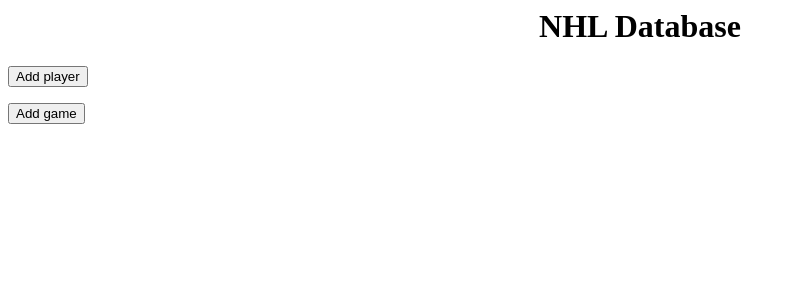
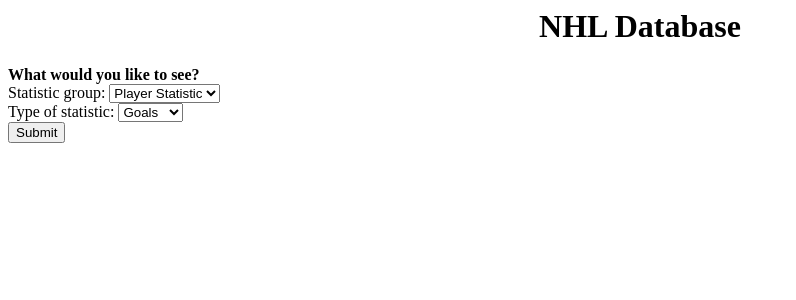
Before and after one commit to acwlaw/NHL-Database, a PHP site: page /homepage.php in a window 1280 px wide. Shown: the top 300 px of the page, without its empty margins (0-796 px from the left). Run offline with PHP 8.4, Linux system fonts and the light colour scheme.

Commit message:
homepage test

```diff
--- a/addplayer.php
+++ b/addplayer.php
@@ -91,7 +91,7 @@
               while($row = mysqli_fetch_array($response)) {
                 echo "<option>" . $row['team_name'] . "</option>";
               }
-            } ?>
+            } ?>("")
         </select>
     </div>
 
--- a/getplayerinfo.php
+++ b/getplayerinfo.php
@@ -55,6 +55,7 @@
 }
 
 if ($goalieresponse) {
+
   echo '<table align="left"
   cellspacing="5" cellpadding="8">
 
--- a/homepage.php
+++ b/homepage.php
@@ -5,15 +5,62 @@
 </head>
 <body>
   <h1>NHL Database</h1>
+  <b>What would you like to see?<br></b>
 
-  <form action="addplayer.php">
-    <input type="submit" value="Add player"/>
+  <form action="homepageresults.php" method="post">
+  Statistic group:
+    <select id="groupSelectBox" name="group_statistic" onchange="groupSelectType()">
+      <option value="player">Player Statistic</option>
+      <option value="goalie">Goalie Statistic</option>
+      <option value="team">Team Statistic</option>
+    </select>
+
+  <div id="player">
+    Type of statistic:
+    <select name="player_statistic">
+      <option>Goals</option>
+      <option value="assist">Assists</option>
+      <option>Points</option>
+      <option>PIM</option>
+      <option>SOG</option>
+      <option value="plusminus">+/-</option>
+    </select>
+  </div>
+
+  <div style="display: none" id="goalie">
+    Type of statistic:
+      <select name="goalie_statistic">
+        <option>Win</option>
+        <option>Loss</option>
+        <option>Tie</option>
+        <option>GAA</option>
+        <option>sv%</option>
+        <option>SO</option>
+      </select>
+  </div>
+
+  <div style="display: none" id="team">
+    Type of statistic:
+    <select name="team_statistic">
+      <option>Wins</option>
+      <option>Loss</option>
+      <option value="goals_for">Goals For</option>
+      <option value="goals_against">Goals Against</option>
+    </select>
+  </div>
+  <input type="submit" name="submit" value="Submit">
   </form>
 
-  <form action="addgame.php">
-    <input type="submit" value="Add game"/>
-  </form>
+  <script>
+    function groupSelectType() {
+      var selectBox = document.getElementById("groupSelectBox");
+      var selectedValue = selectBox.options[selectBox.selectedIndex].value;
+      document.getElementById("player").style.display = "none";
+      document.getElementById("goalie").style.display = "none";
+      document.getElementById("team").style.display = "none";
+      document.getElementById(selectedValue).style.display = "";
+    }
+  </script>
 
 </body>
-
 </html>
```
Also changed, not shown: homepageresults.php (added, +35 -0 lines), test.php (added, +7 -0 lines).
